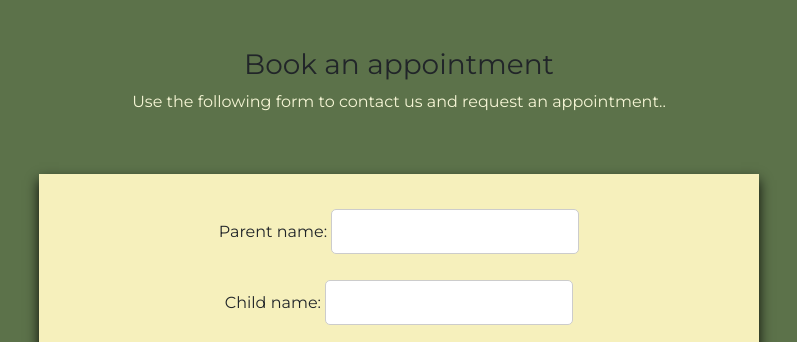
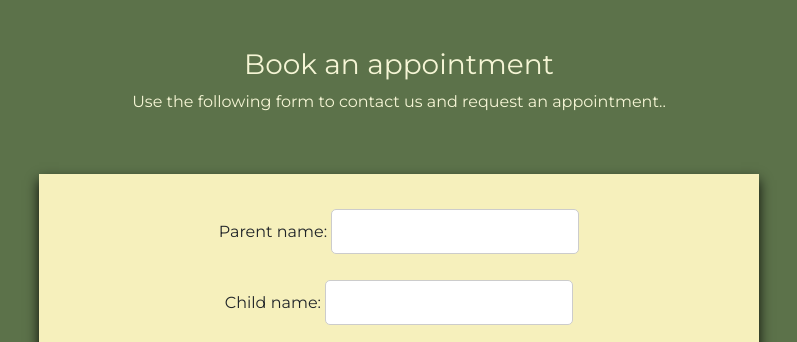
Before and after one commit to kslg/appointment-app, a Django app: page /make-an-appointment/ in a window 1280 px wide. Shown: the part 63-405 px from the top of the page, without its empty margins (233-1030 px from the left). Run offline with Django 3.2, Linux system fonts and the light colour scheme; data that the repository does not hold is empty.

Commit message:
Add class='appointment-text' to control the header and text on the page

```diff
--- a/templates/appointment.html
+++ b/templates/appointment.html
@@ -6,7 +6,7 @@
 
 <div class="container-fluid px-1 py-5 mx-auto appointment-background">
     <div class="row d-flex justify-content-center">
-        <div class="col-xl-7 col-lg-8 col-md-9 col-11 text-center">
+        <div class="col-xl-7 col-lg-8 col-md-9 col-11 text-center appointment-text">
             <h3>
                 Book an appointment
             </h3>
```
